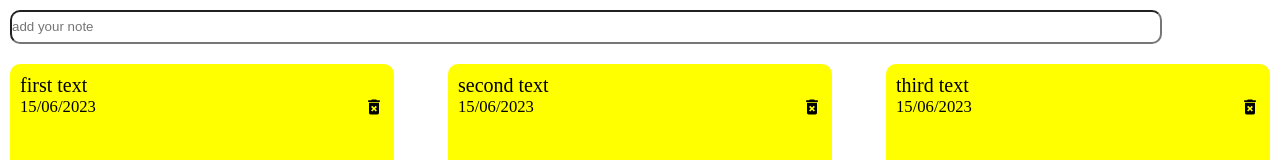
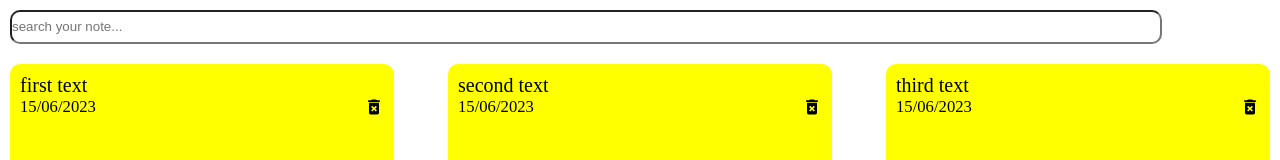
Before and after one commit to marcinoles87/notes-app, a React (Create React App) app: page / in a window 1280 px wide. Shown: the top 160 px of the page. Built offline with nearby package versions, Linux system fonts and the light colour scheme.

Commit message:
set counter note

```diff
--- a/src/App.js
+++ b/src/App.js
@@ -2,10 +2,12 @@
 import { useState } from 'react';
 import './App.css';
 import NotesList from './components/NotesList';
+import Search from './components/Search';
 
 
 function App() {
 
+const [searchText , setSearchText] = useState('')
 const [notes , setNote] = useState([
   {
     id: 1 ,
@@ -35,7 +37,7 @@ const handleOnChange = (e) => {
   const inputValue = e.target.value.toUpperCase()
 
     console.log(inputValue)
-  const newNotes = notes.filter( (note) => note.text.includes(inputValue))
+  const newNotes = notes.filter( (note) => note.text.includes(searchText))
 
   setNote(newNotes)
 
@@ -66,7 +68,7 @@ const removeNote = (id) => {
 
   return (
     <div className="App">
-      <input placeholder='add your note' onChange={handleOnChange}></input>
+      <Search searchText={searchText}></Search>
       <NotesList notes={notes}  handleAddNote={addNote} removeNote={removeNote}></NotesList>
     </div>
   );
--- a/src/components/Search.js
+++ b/src/components/Search.js
@@ -1,8 +1,10 @@
 import React from 'react'
 
-function Search() {
+function Search({searchText}) {
   return (
-    <div>Search</div>
+    <div>
+        <input placeholder='search your note...' value={searchText} ></input>
+    </div>
   )
 }
 
```
